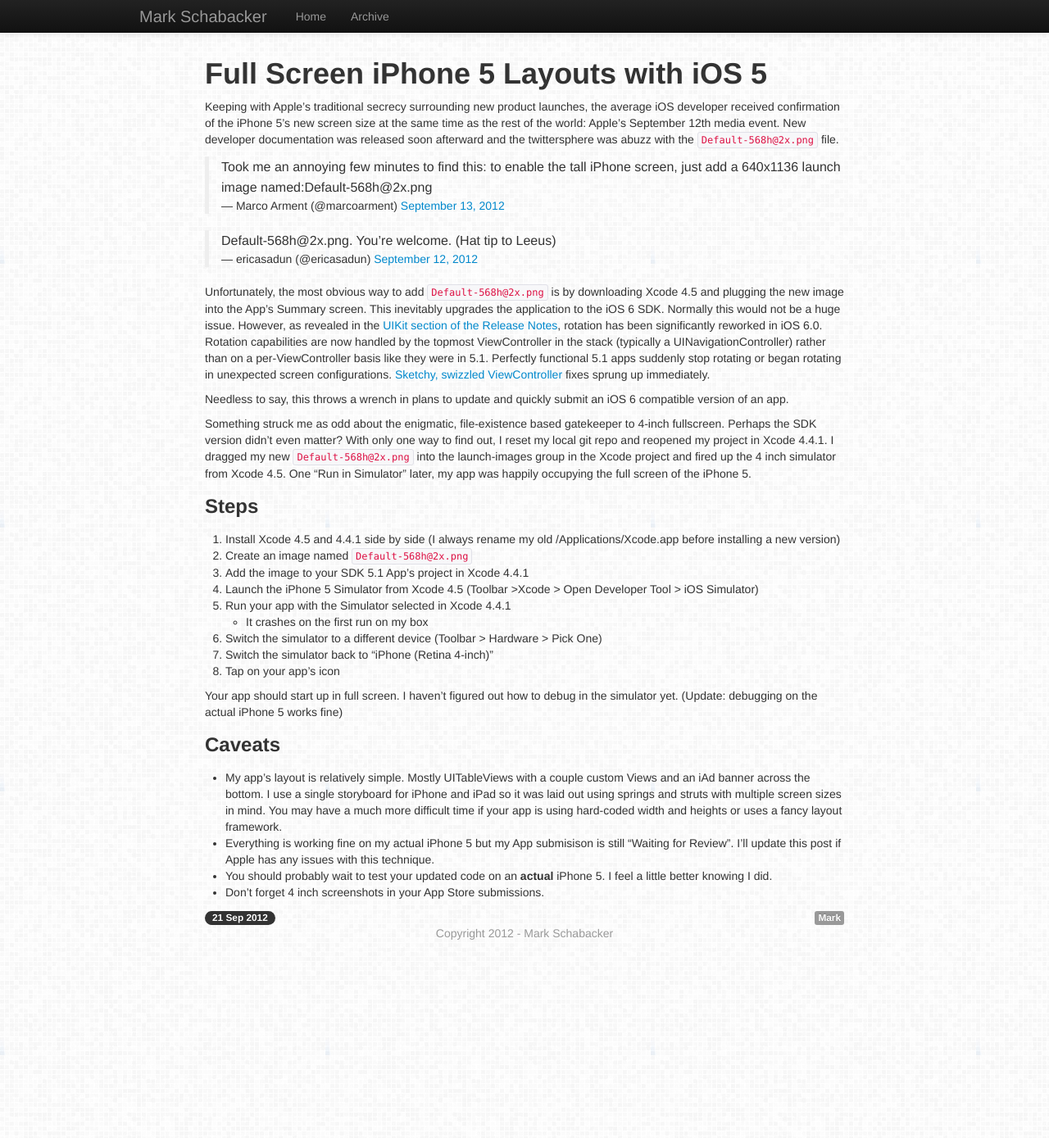
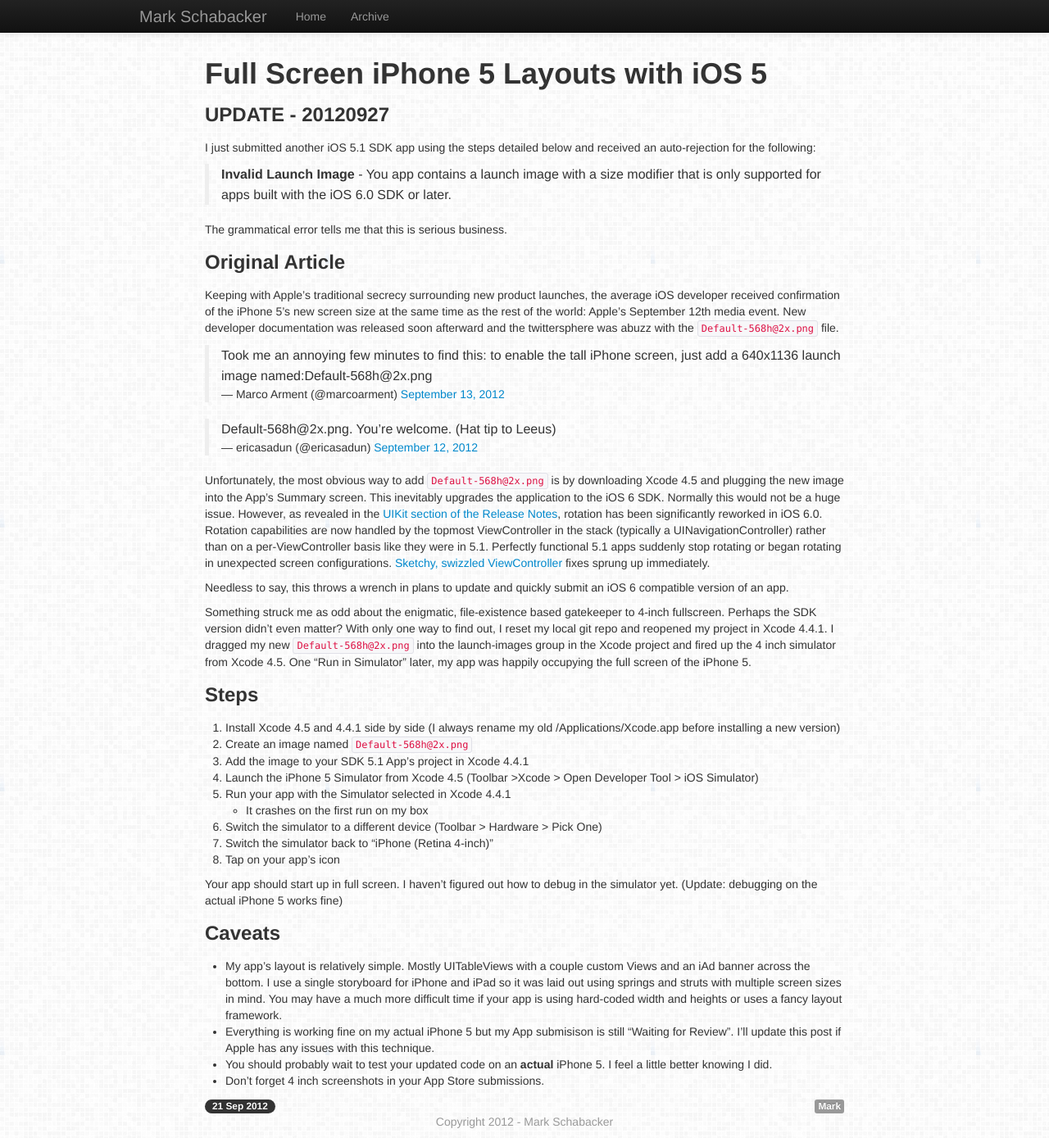
Before and after one commit to markschabacker/markschabacker.github.com, a Jekyll site: the page built from _posts/2012-09-21-iphone_5_fullscreen_with_ios_5.md, in a window 1280 px wide and 1389 px high. Shown: the whole window at 82% size. Built offline with Jekyll 4.4.1, drawn with Linux system fonts in a browser that asks for light colours; nearby versions of some CDN libraries; Markdown is read by kramdown in place of the engine named in the settings; comment, search, counter and statistics services are not loaded.

Commit message:
Update w/ warning about 5.1 sdk and iPhone 5

````diff
--- a/_posts/2012-09-21-iphone_5_fullscreen_with_ios_5.md
+++ b/_posts/2012-09-21-iphone_5_fullscreen_with_ios_5.md
@@ -3,6 +3,14 @@
 title: "Full Screen iPhone 5 Layouts with iOS 5"
 ---
 
+### UPDATE - 20120927 ###
+I just submitted another iOS 5.1 SDK app using the steps detailed below and received an auto-rejection for the following:
+
+> __Invalid Launch Image__ - You app contains a launch image with a size modifier that is only supported for apps built with the iOS 6.0 SDK or later.
+
+The grammatical error tells me that this is serious business.
+
+### Original Article ###
 Keeping with Apple's traditional secrecy surrounding new product launches, the average iOS developer received confirmation of the iPhone 5's new screen size at the same time as the rest of the world: Apple's September 12th media event.  New developer documentation was released soon afterward and the twittersphere was abuzz with the ```Default-568h@2x.png``` file.
 
 <blockquote class="twitter-tweet"><p>Took me an annoying few minutes to find this: to enable the tall iPhone screen, just add a 640x1136 launch image named:Default-568h@2x.png</p>&mdash; Marco Arment (@marcoarment) <a href="https://twitter.com/marcoarment/status/246043738474967040" data-datetime="2012-09-13T00:32:53+00:00">September 13, 2012</a></blockquote>
````
